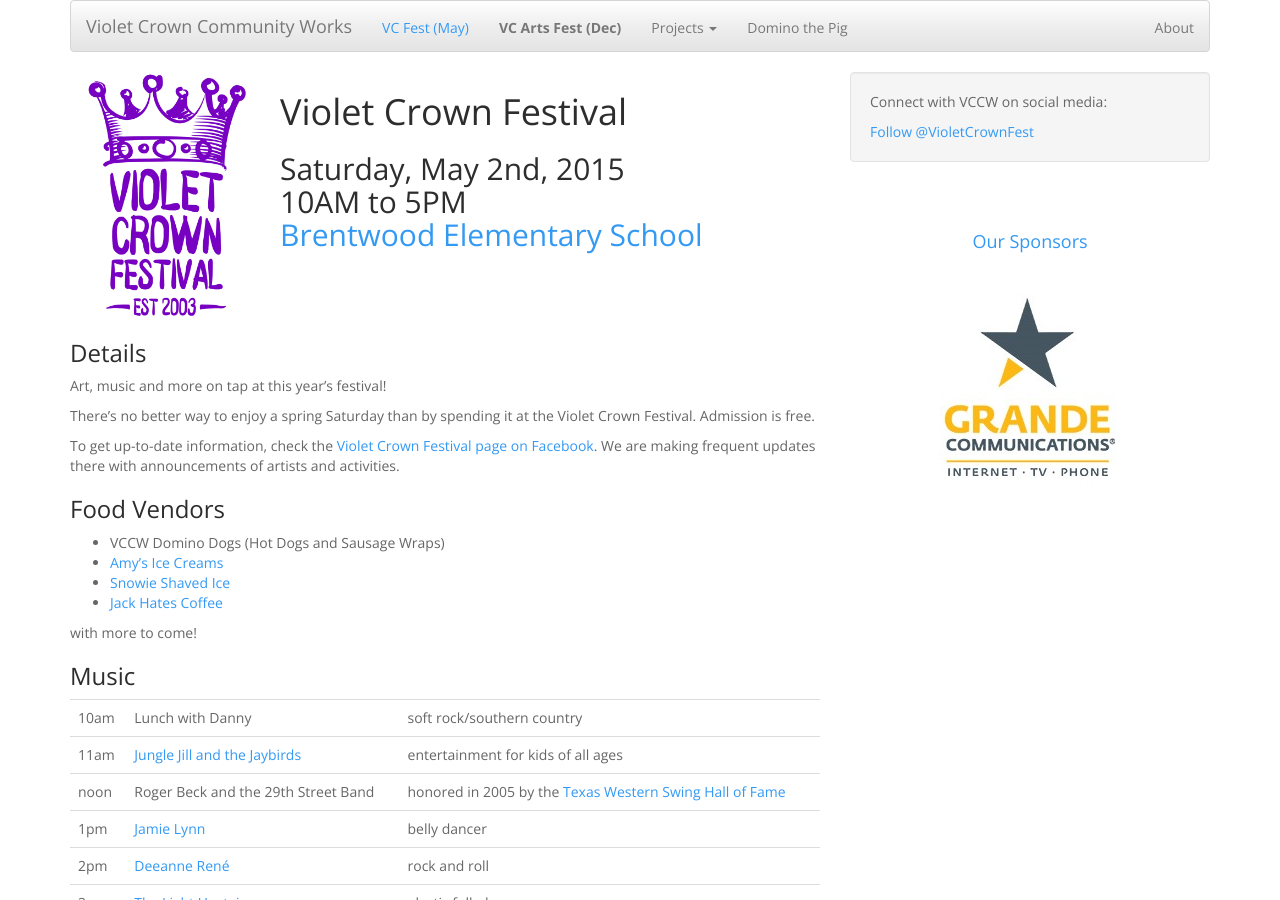
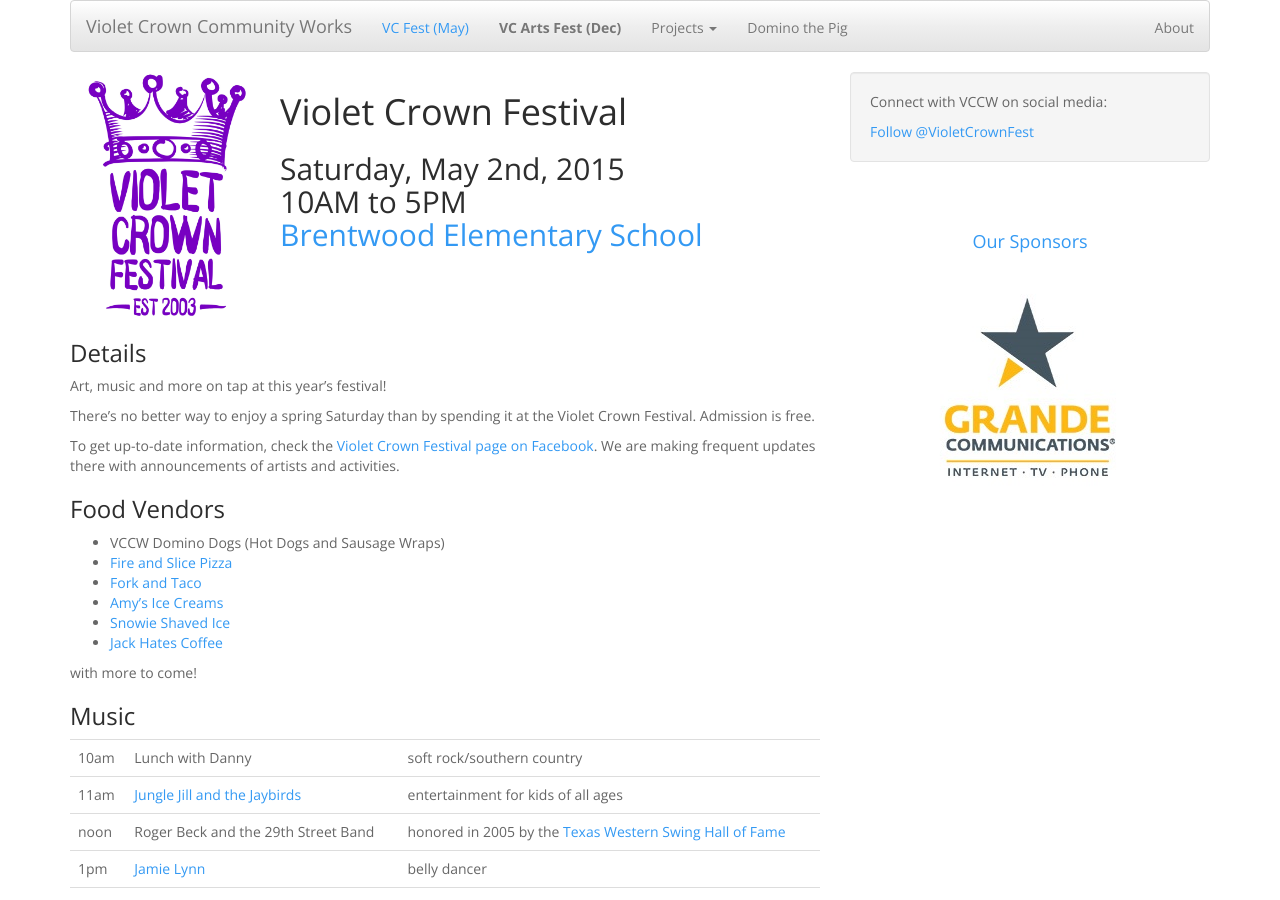
Before and after one commit to vccw/vccw.github.io, a Jekyll site: the page built from vcf.md, in a window 1280 px wide and 900 px high. Built offline with Jekyll 4.4.1, drawn with Linux system fonts in a browser that asks for light colours; comment, search, counter and statistics services are not loaded.

Commit message:
Update vcf.md
add Fire and Ice and Fork and Taco to food vendors

```diff
--- a/vcf.md
+++ b/vcf.md
@@ -29,6 +29,8 @@
 ### Food Vendors
 
 * VCCW Domino Dogs (Hot Dogs and Sausage Wraps)
+* [Fire and Slice Pizza](http://fireandslicepizza.com/)
+* [Fork and Taco](http://forkandtaco.com/)
 * [Amy's Ice Creams](http://www.amysicecreams.com)
 * [Snowie Shaved Ice](http://www.austinshavedice.com)
 * [Jack Hates Coffee](http://www.jackhatescoffee.com)
```
